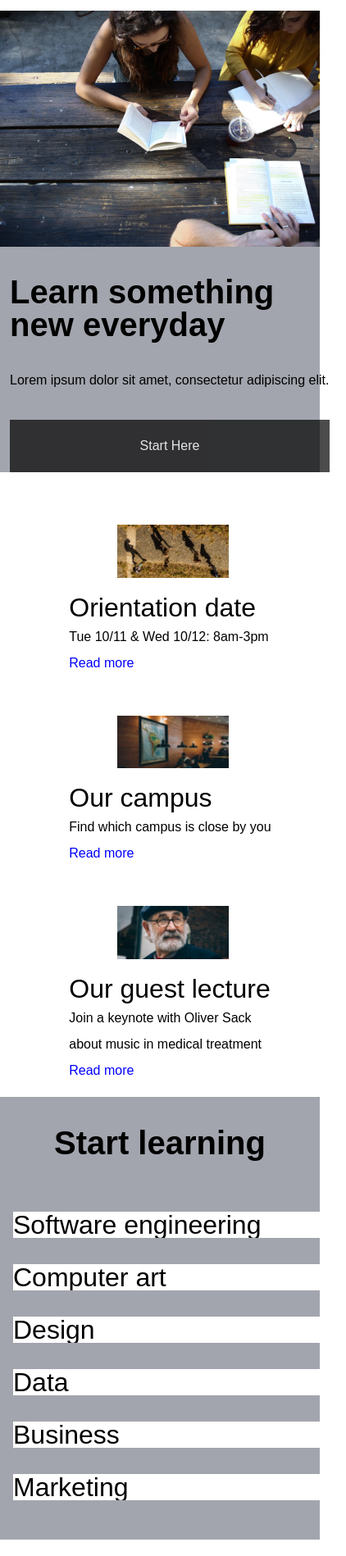
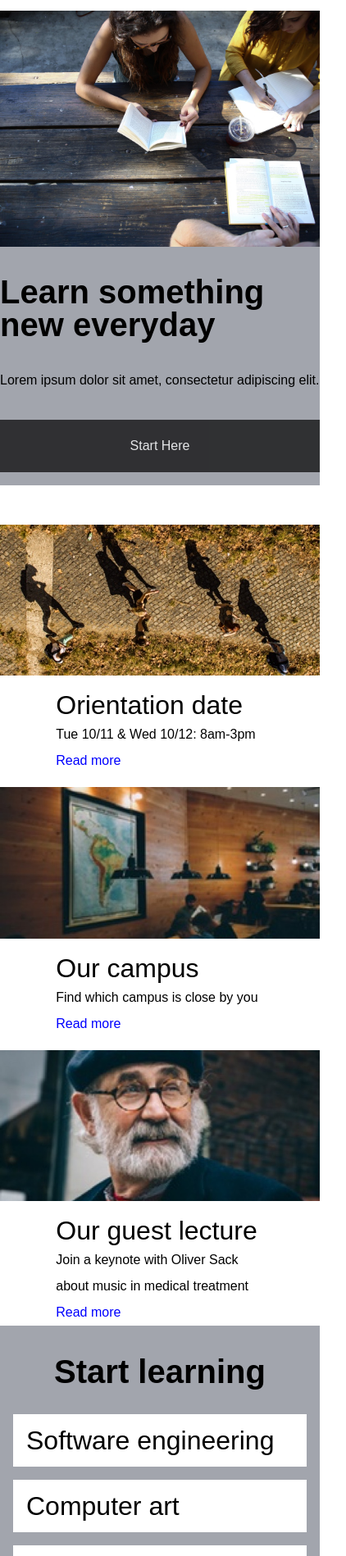
Before and after one commit to jafarlow/COLMAR-ACADEMY, a plain HTML site: page index.html in a window 390 px wide. Shown: the part 51-1949 px from the top of the page at 82% size, 422 px wide, since content can reach past the window. Drawn offline with Linux system fonts and the light colour scheme; a web font is replaced by a local one.

Commit message:
update #2

```diff
--- a/resources/style.css
+++ b/resources/style.css
@@ -76,8 +76,13 @@ header {
   align-items: center;
 }
 
+.nav-list {
+  overflow: hidden;
+}
+
 .navbar {
   height: 4rem;
+  width: 100%;
 }
 
 .logo {
@@ -128,9 +133,10 @@ nav li {
 }
 
 .banner-right {
-  width: 20%;
-  text-align: left;
+  width: 40%;
+  text-align: left;/*
   padding-left: 1.5rem;
+  margin-right: 1rem;*/
 }
 
 .banner-right h1 {
@@ -167,9 +173,13 @@ nav li {
   .banner-right {
     width: 100%;
     overflow: hidden;
+    padding-left: 0;
   }
   .right-column {
     width: 100%;
+  }
+  #button {
+    margin-bottom: 1rem;
   }
 }
 
@@ -220,6 +230,10 @@ nav li {
   .box {
     flex-direction: column;
     width: 100%;
+    padding: 0;
+  }
+  .box img {
+    width: 100%;
   }
   .box-right{
     width: 100%;
@@ -230,6 +244,7 @@ nav li {
   .mobile-img {
     display: inherit;
     width: 100%;
+
   }
 
 }
@@ -289,16 +304,23 @@ nav li {
   .middle {
     display: initial;
     width: 100%;
+    padding: 0;
+  }
+  .mid {
+    margin-bottom: 1rem;
   }
   .course {
     width: 100%;
-    margin: 1rem;
+    margin-bottom: 1rem;
   }
   .course-sub {
     height: initial;
+    padding: 1rem;
+    margin: 1rem;
   }
   .course-title {
     margin: 0;
+
   }
 }
 
@@ -316,6 +338,16 @@ video {
   margin-top: 0;
 }
 
+@media only screen and (max-width: 720px) {
+  .bottom-content .left-column h3, .bottom-content .left-column p {
+    display: none;
+  }
+  .bottom-content .right-column {
+    display: none;
+  }
+
+}
+
 /*FOOTER SECTION*/
 
 footer {
```
